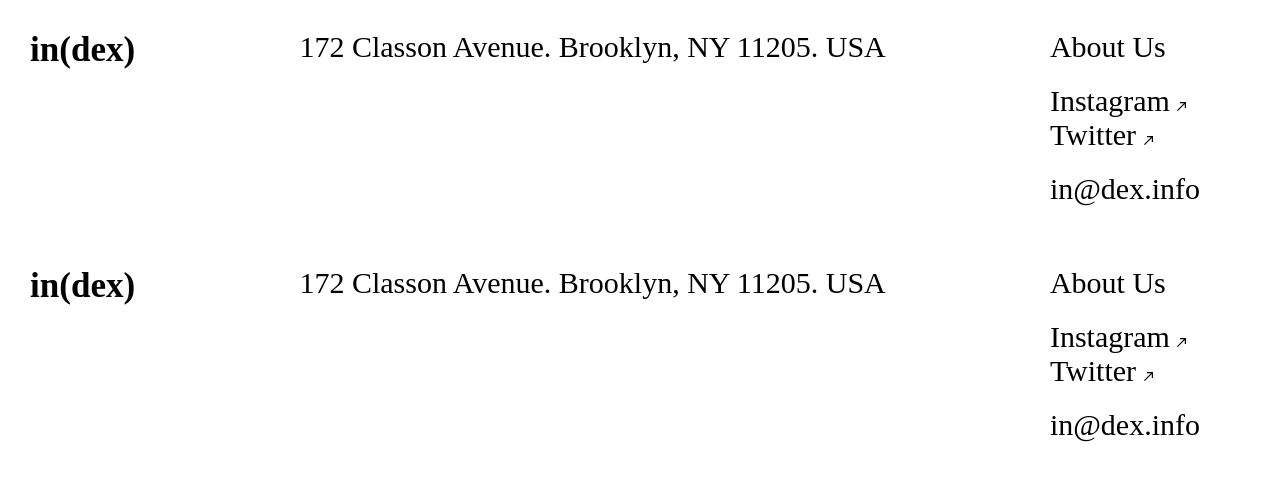
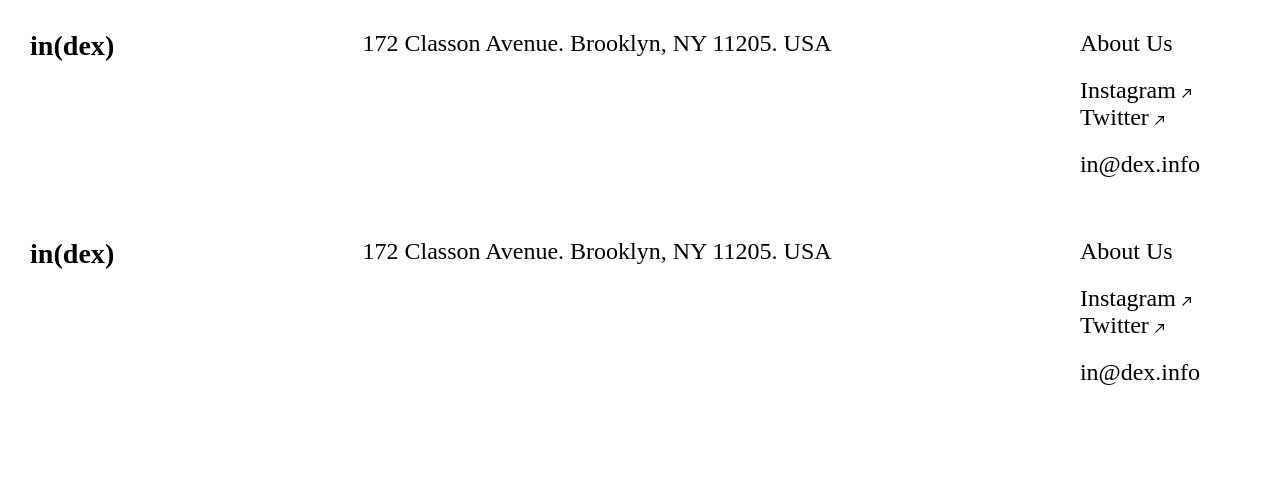
Before and after one commit to Yngvolainen/index, a Vue app: page /Footer in a window 1280 px wide. Shown: the top 480 px of the page. Built offline with nearby package versions, Linux system fonts and the light colour scheme.

Commit message:
cleaning the componentsfile

```diff
--- a/src/components/Footer.vue
+++ b/src/components/Footer.vue
@@ -39,7 +39,7 @@ export default {
 	padding: 30px;
 	display: flex;
 	justify-content: space-between;
-	font-size: 30px;
+	font-size: 1.5rem;
 }
 .footer__navigation {
 	margin-right: 50px;
```
Also changed, not shown: src/components/Anouncement.vue (deleted).
